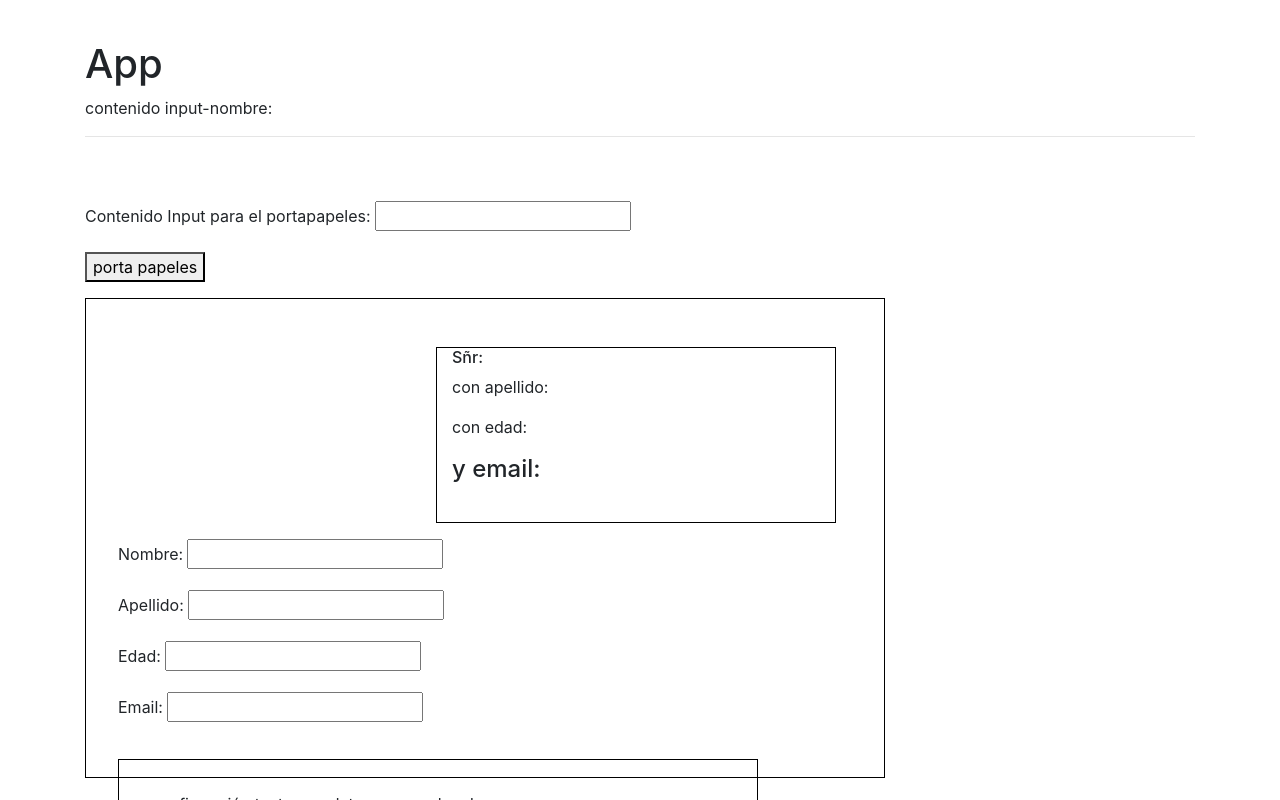
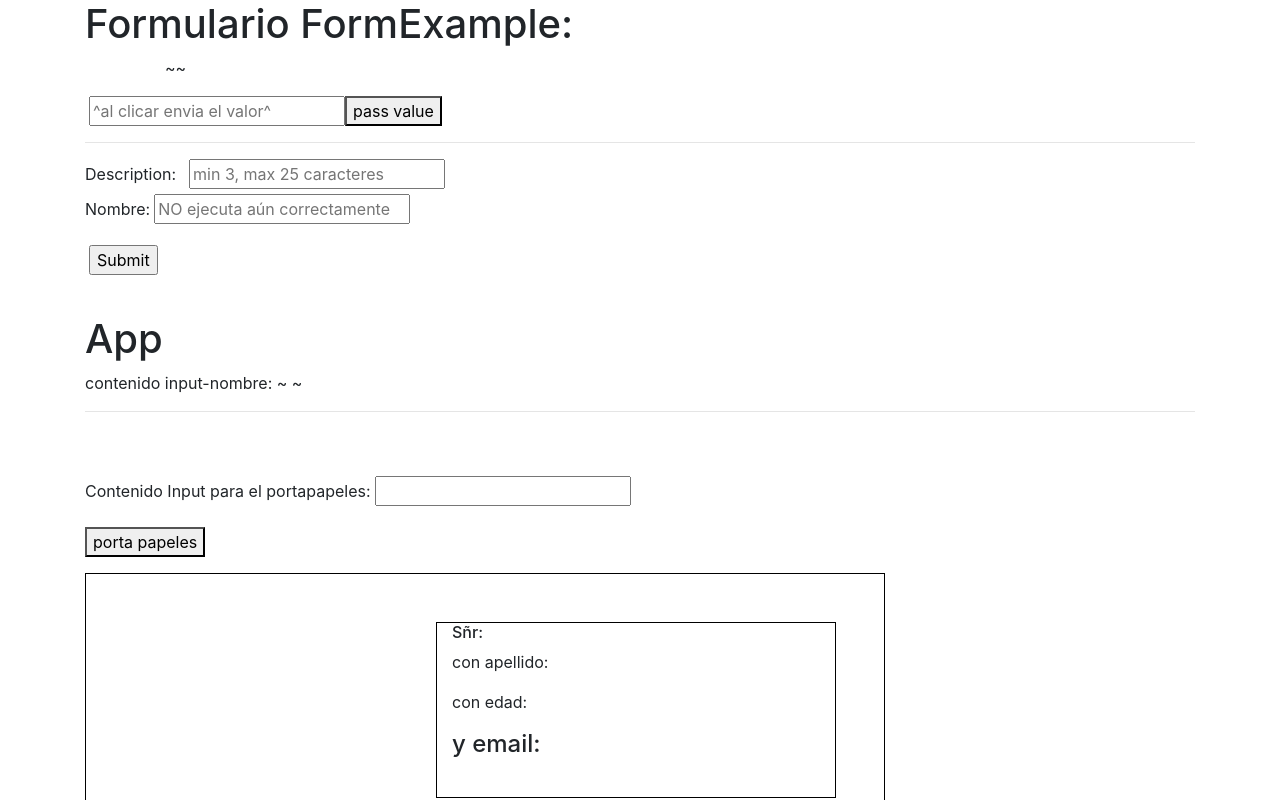
Before and after one commit to salino3/onchange, a React (Create React App) app: page / in a window 1280 px wide. Shown: the top 800 px of the page. Built offline with nearby package versions, Linux system fonts and the light colour scheme.

Commit message:
añadido más funcionalidades

```diff
--- a/package.json
+++ b/package.json
@@ -12,6 +12,7 @@
     "@types/react-dom": "^18.0.5",
     "react": "^18.1.0",
     "react-dom": "^18.1.0",
+    "react-hook-form": "^7.31.3",
     "react-scripts": "5.0.1",
     "typescript": "^4.7.2",
     "web-vitals": "^2.1.4"
--- a/src/App.css
+++ b/src/App.css
@@ -21,7 +21,7 @@
  margin-top: 1em;
   padding: 2em;
   width: 50em;
-  height:30em;
+  height:40em;
   border: solid 1px black;
 }
 .Abottom{
@@ -52,3 +52,7 @@ input{
   width: 25em;
 float: right;
 }
+ /* Componente ValidacionFormulario */
+.parrafo{
+  margin-left: 5em;
+}
--- a/src/App.tsx
+++ b/src/App.tsx
@@ -1,20 +1,23 @@
 import { useState, Fragment } from "react";
+// npm install react-hook-form
+import { useForm } from "react-hook-form";
+
 import Input from "./components/Input";
 import TextoGenerico from "./components/TextoGenerico";
+import ActionCopiaenportapapeles from "./components/ActionCopiaenportapapeles";
 
 import './App.css';
-import ActionCopiaenportapapeles from "./components/ActionCopiaenportapapeles";
-
 
 function App() {
-  // 1) antes creo array
+
+  // 1) antes creo un array
   const variable = {
     nombre: "",
     apellido: "",
     edad: "",
     correo: "",
   };
-  // 2) me creo un useState por cada paramentro de la variable
+  // 2) creo un useState por cada paramentro de la variable
   const [first, setfirst] = useState(variable.nombre);
   const [second, setsecond] = useState(variable.apellido);
   const [third, setthird] = useState(variable.edad);
@@ -35,11 +38,11 @@ function App() {
   return (
     <Fragment>
       <h1 className="H1arriba">App</h1>
-      <ActionCopiaenportapapeles par={`contenido input-nombre: ${first}`} />
+      <ActionCopiaenportapapeles par={`contenido input-nombre: ~${first} ~`} />
 
       {/* div formulario*/}
       <div className="divMayor">
-        <form action="">
+        <form >
           <TextoGenerico
             h6h={`Sñr: ${final.name}`}
             parrafo={`con apellido: ${final.surname} `}
@@ -64,6 +67,7 @@ function App() {
                 name={""}
               />
 
+            <br />
               <Input
                 onCl={null}
                 onCh={(evento) => {
@@ -79,6 +83,7 @@ function App() {
                 name={""}
               />
 
+            <br />
             <Input
               onCl={null}
               onCh={(evento) => {
@@ -94,6 +99,7 @@ function App() {
               name={""}
             />
 
+            <br />
             <Input
               onCl={null}
               onCh={(evento) => {
@@ -108,16 +114,18 @@ function App() {
               p={""}
               name={""}
             />
+
+            <br />
           </div>
-        </form>
 
           <div className="Abottom">
             <p> confirmación texto con datos personales de: ~{first}~ </p>
 
             <button onClick={() => handleConLog()} type="submit" value={final}>
-            click console.log
+              Enviar
             </button>
           </div>
+        </form>
       </div>
     </Fragment>
   );
--- a/src/components/Input.tsx
+++ b/src/components/Input.tsx
@@ -1,4 +1,5 @@
-import React, { Fragment } from 'react';
+import { Fragment } from 'react';
+
 
 interface props {
   lbl: string;
@@ -11,14 +12,16 @@ interface props {
   onCl: any;
   min: string | number;
   p: string;
+  div?: any
 }
 
-const Input = ({lbl, title, tipo, pl, focus, name, onCh, onCl, min, p}:props) => {
+const Input = ({lbl, title, tipo, pl, focus, name, onCh, onCl, min, p, div}:props) => {
   return (
     <Fragment>
       <label>{lbl}</label>
-      <input title={title} type={tipo} placeholder={pl} onFocus={focus} name={name} onChange={onCh} onClick={onCl} min={min} />
+      <input title={title} type={tipo} placeholder={pl} onFocus={focus} name={name} onChange={onCh} onClick={onCl} min={min}  />
       <p>{p}</p>
+      <div>{div}</div>
     </Fragment>
   );
 }
--- /dev/null
+++ b/src/components/ValidacionFormulario.tsx
@@ -0,0 +1,90 @@
+import React, {  useState, Fragment } from "react";
+// npm install react-hook-form
+import { useForm } from "react-hook-form"; // lo añadí también en 'package.json', 'package-lock.json'
+import Input from "./Input";
+
+const ValidacionFormulario = () => {
+
+  let valorInput = '';
+  let valorInput2 = "";
+ const [first, setfirst] = useState(valorInput)
+ const [second, setsecond] = useState(valorInput2)
+
+//
+ const handleClick = () => {
+   console.log(first)
+   valorInput2 = first;
+   return setsecond(valorInput2)
+
+ };
+ const {
+    register,
+    handleSubmit,
+    formState: { errors },
+  } = useForm();
+  const onSubmit = (data: any) => console.log(data);
+
+  return (
+    <Fragment>
+      <h1>Formulario FormExample:</h1>
+      <div>
+        <p className="parrafo">~{second}~</p>
+      </div>
+      <input
+        placeholder="^al clicar envia el valor^"
+        type="text"
+        onChange={(evento) => {
+          setfirst(evento.target.value);
+        }}
+        defaultValue={second}
+      />
+      <button onClick={() => handleClick()}>pass value</button>
+      <br />
+      <hr />
+      <form onSubmit={handleSubmit(onSubmit)}>
+        <label>Description: &nbsp; </label>
+        <input
+          className="validacionFormInput"
+          placeholder="min 3, max 25 caracteres"
+          title="title"
+          {...register("firstName", {
+            required: true,
+            minLength: 3,
+            maxLength: 25,
+          })}
+        />
+        {errors.firstName && (
+          <span style={{ color: "red" }}>
+            <br /> the field 'Description' is required
+          </span>
+        )}
+        <br />
+        {/* NO funciona correctamente la validación*/}
+        <Input
+          {...register("Nombre", { required: true })}
+          onCl={null}
+          onCh={null}
+          min={null}
+          title={"input"}
+          focus={null}
+          pl={"NO ejecuta aún correctamente"}
+          tipo={"text"}
+          lbl={"Nombre:"}
+          p={""}
+          name={"joe"}
+          div={
+            errors.Nombre && (
+              <span style={{ color: "red" }}>
+                <br /> the field 'Nombre' is required
+              </span>
+            )
+          }
+        />
+
+        <input type="submit" />
+      </form>
+    </Fragment>
+  );
+};
+
+export default ValidacionFormulario;
--- a/src/index.tsx
+++ b/src/index.tsx
@@ -2,14 +2,16 @@ import React from 'react';
 import ReactDOM from 'react-dom/client';
 import './index.css';
 import App from './App';
+import ValidacionFormulario from "./components/ValidacionFormulario";
 
 const root = ReactDOM.createRoot(
   document.getElementById('root') as HTMLElement
 );
 root.render(
   <React.StrictMode>
-    <div className='container'>
-    <App />
+    <div className="container">
+      <ValidacionFormulario />
+      <App />
     </div>
   </React.StrictMode>
 );
```
Also changed, not shown: 1 other file (tests, documents, lock files or other folders). Lines whose indentation alone changed are shown as unchanged.
